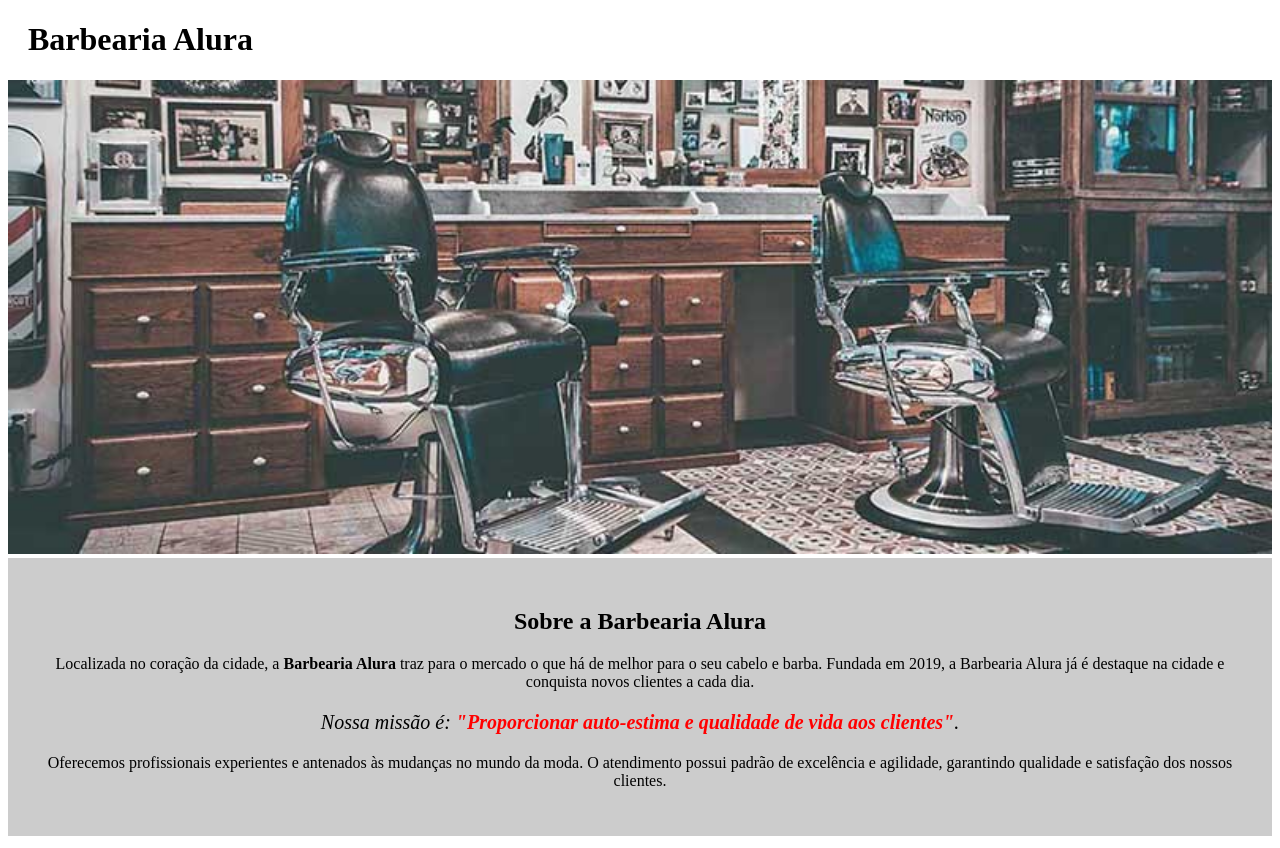
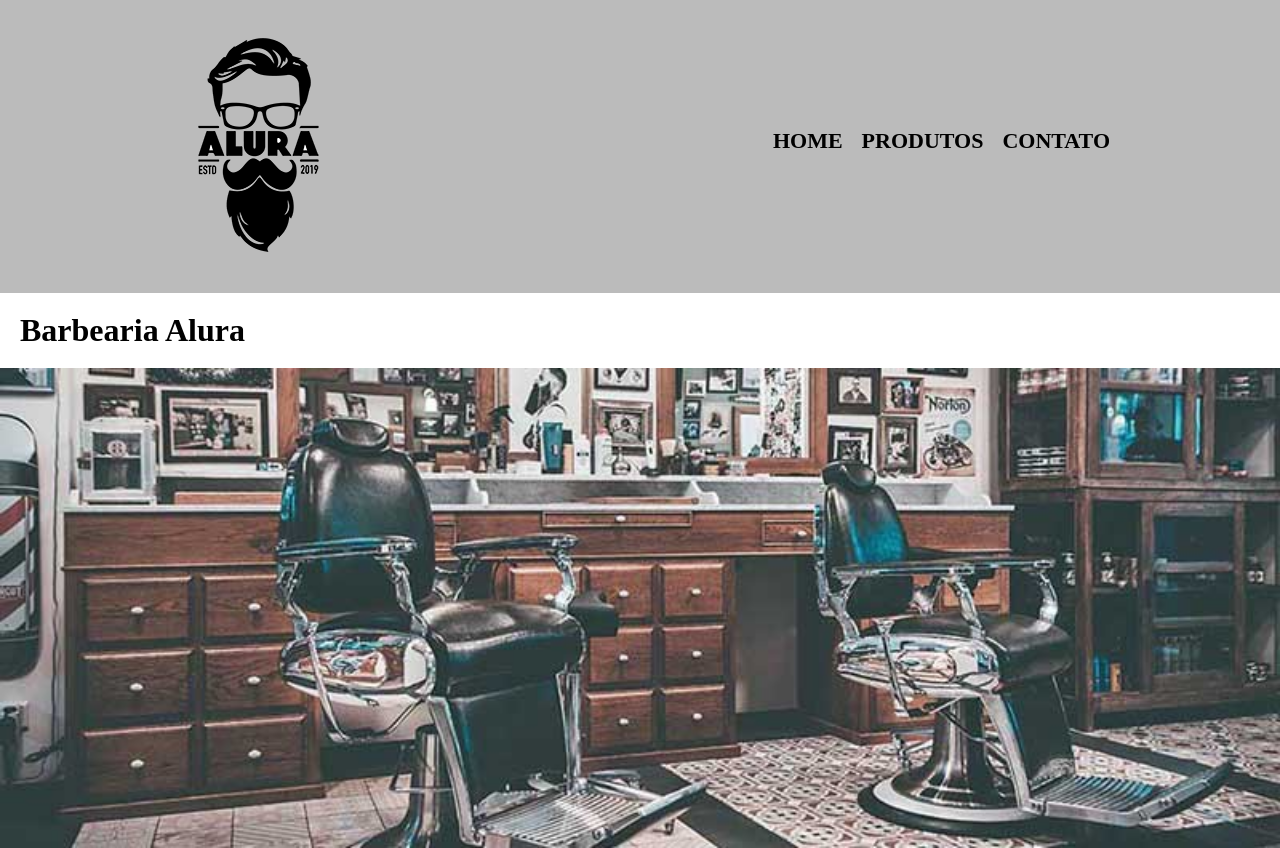
Before and after one commit to lucasamacedo/HTML_CSS, a plain HTML site: page index.html in a window 1280 px wide. Shown: the top 848 px of the page. Drawn offline with Linux system fonts and the light colour scheme.

Commit message:
Adicionando Cabecalho e Rodape na Home e criando arquivos CSS

```diff
--- /dev/null
+++ b/footer.css
@@ -0,0 +1,11 @@
+footer {
+    text-align: center;
+    background: url("Produtos/bg.jpg");
+    padding: 40px 0;
+}
+
+.copyright {
+    color: #FFF;
+    font-size: 13px;
+    margin: 20px 0 0;
+}
--- a/index.html
+++ b/index.html
@@ -3,13 +3,30 @@
     <head>
         <meta charset="UTF-8">
         <title>Barbearia Alura</title>
+        <link rel="stylesheet" href="reset.css">
+        <link rel="stylesheet" href="nav.css">
+        <link rel="stylesheet" href="footer.css">
         <link rel="stylesheet" href="style.css">
+
     </head>
 
     <body>
         <header>
+            <div class="caixa">
+                <h1><img src="Produtos/logo.png"></h1>
+                <nav>
+                    <ul>
+                        <li><a href="index.html">Home</a></li>
+                        <li><a href="produtos.html">Produtos</a></li>
+                        <li><a href="contato.html">Contato</a></li>
+                    </ul>
+                </nav>
+            </div>
+
+        </header>
+
+        <main>
             <h1 class="titulo-principal">Barbearia Alura</h1>
-        </header>
             <img id="banner" src="banner.jpg">
             <div class="principal">
                 <h2 class="titulo-centralizado">Sobre a Barbearia Alura</h2>
@@ -35,5 +52,11 @@
 
                 <img src="beneficios.jpg" class="imagembeneficios">
             </div>
+        </main>
+
+        <footer>
+            <img src="Produtos/logo-branco.png">
+            <p class="copyright">&copy; Copyright Barbearia Alura - 2021</p>
+        </footer>
     </body>
 </html>
--- /dev/null
+++ b/nav.css
@@ -0,0 +1,39 @@
+header {
+    background: #BBBBBB;
+    padding: 20px 0;
+}
+
+.caixa {
+    position: relative;
+    width: 940px;
+    margin: 0 auto;
+}
+
+nav {
+    position: absolute;
+    top: 110px;
+    right: 0;
+}
+
+nav ul {
+    width: auto;
+    margin-right: 0;
+}
+
+nav li {
+    display: inline;
+    margin: 0 0 0 15px;
+}
+
+nav a {
+    text-transform: uppercase;
+    color: #000;
+    font-weight: bold;
+    font-size: 22px;
+    text-decoration: none;
+}
+
+nav a:hover {
+    color: rgb(170, 125, 0);
+    text-decoration: underline;
+}
--- a/produtos.css
+++ b/produtos.css
@@ -1,42 +1,7 @@
-header {
-    background: #BBBBBB;
-    padding: 20px 0;
-}
-
-.caixa{
-    position: relative;
-    width: 940px;
-    margin: 0 auto;
-}
-
-nav {
-    position: absolute;
-    top: 110px;
-    right: 0;
-}
-
-nav li {
-    display: inline;
-    margin: 0 0 0 15px;
-}
-
-nav a {
-    text-transform: uppercase;
-    color: #000;
-    font-weight: bold;
-    font-size: 22px;
-    text-decoration: none;
-}
-
 .produtos {
     width: 940px;
     margin: 0 auto;
     padding: 50px 0;
-}
-
-nav a:hover {
-    color: rgb(170, 125, 0);
-    text-decoration: underline;
 }
 
 .produtos li {
@@ -77,15 +42,3 @@ nav a:hover {
     font-weight: bold;
     margin: 10px 0 0;
 }
-
-footer {
-    text-align: center;
-    background: url("Produtos/bg.jpg");
-    padding: 40px 0;
-}
-
-.copyright {
-    color: #FFF;
-    font-size: 13px;
-    margin: 20px 0 0;
-}
--- a/style.css
+++ b/style.css
@@ -1,5 +1,5 @@
 body {
-
+    line-height: 1;
 }
 #banner {
     width: 100%;
@@ -12,18 +12,58 @@ body {
 
 .titulo-principal {
     padding-left: 20px;
+    display: block;
+    font-size: 2em;
+    margin-block-start: 0.67em;
+    margin-block-end: 0.67em;
+    margin-inline-start: 0px;
+    margin-inline-end: 0px;
+    font-weight: bold;
 }
 
 .titulo-centralizado {
     text-align: center;
 }
 
+h2.titulo-centralizado {
+    display: block;
+    font-size: 1.5em;
+    margin-block-start: 0.83em;
+    margin-block-end: 0.83em;
+    margin-inline-start: 0px;
+    margin-inline-end: 0px;
+    font-weight: bold;
+}
+
+h3.titulo-centralizado {
+    display: block;
+    font-size: 1.17em;
+    margin-block-start: 1em;
+    margin-block-end: 1em;
+    margin-inline-start: 0px;
+    margin-inline-end: 0px;
+    font-weight: bold;;
+}
+
 p {
     text-align: center;
+    display: block;
+    margin-block-start: 1em;
+    margin-block-end: 1em;
+    margin-inline-start: 0px;
+    margin-inline-end: 0px;
+}
+
+strong {
+    font-weight: bold;
 }
 
 #missao {
     font-size: 20px;
+}
+
+em {
+    font-style: italic;
 }
 
 em strong {
@@ -44,6 +84,15 @@ ul {
     vertical-align: top;
     width: 20%;
     margin-right: 15%;
+    list-style-type: disc;
+    margin-inline-start: 0px;
+    padding-inline-start: 40px;
+}
+
+li {
+    display: list-item;
+    text-align: -webkit-match-parent;
+    margin: 3px 0 0;
 }
 
 .imagembeneficios {
```
Also changed, not shown: produtos.html (+2 -0 lines). Lines whose indentation alone changed are shown as unchanged.
